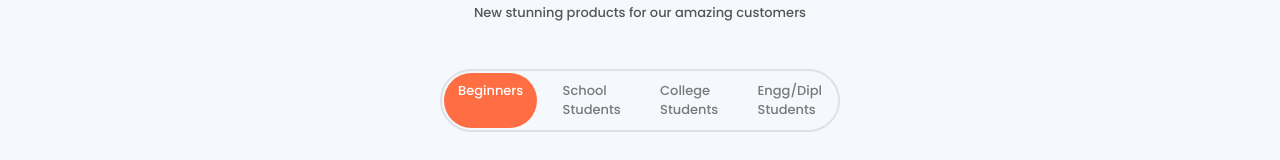
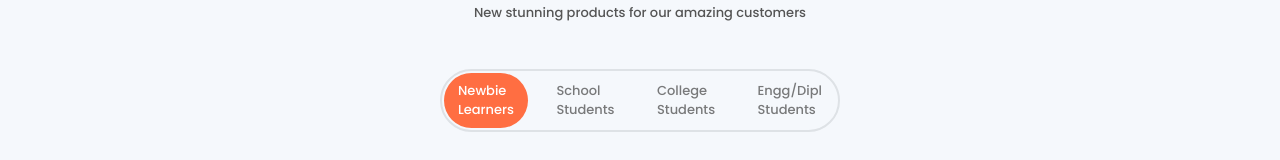
Before and after one commit to ProCodies/OTechMart, a plain HTML site: page index.html in a window 1280 px wide. Shown: the part 2448-2608 px from the top of the page. Drawn offline with Linux system fonts and the light colour scheme.

Commit message:
Update index.html
Newbie learners add ki

```diff
--- a/index.html
+++ b/index.html
@@ -183,7 +183,7 @@
             <h6 class="section-subtitle mb-5 text-center">New stunning products for our amazing customers</h6>
             <div class="filters">
                 <a href="#" data-filter=".new" class="active">
-                    Beginners
+                    Newbie Learners
                 </a>
                 <a href="#" data-filter=".advertising">
                     School Students
```
